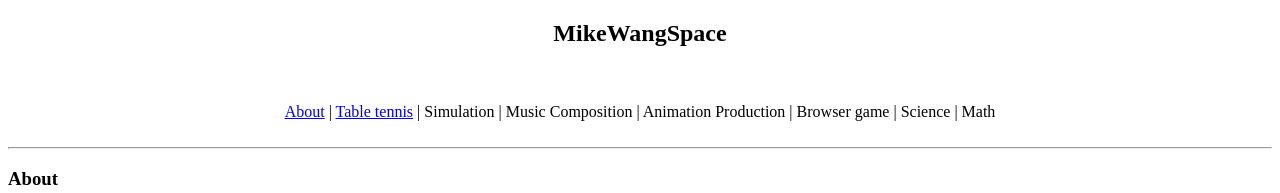
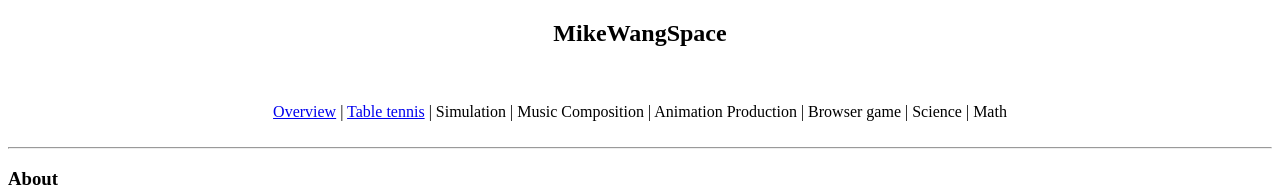
Before and after one commit to MikeWangSpace/MikeWangSpace.github.io, a plain HTML site: page index.html in a window 1280 px wide. Shown: the top 193 px of the page. Drawn offline with Linux system fonts and the light colour scheme.

Commit message:
Update index.html

```diff
--- a/index.html
+++ b/index.html
@@ -14,7 +14,7 @@
                 <br/>
                 <br/>
                 <center>
-                <a href="index.html" target="_blank">About</a> |
+                <a href="index.html" target="_blank">Overview</a> |
                 <a href="tabletennis.html" target="_blank">Table tennis</a> |
                 Simulation |
                 Music Composition |
```
